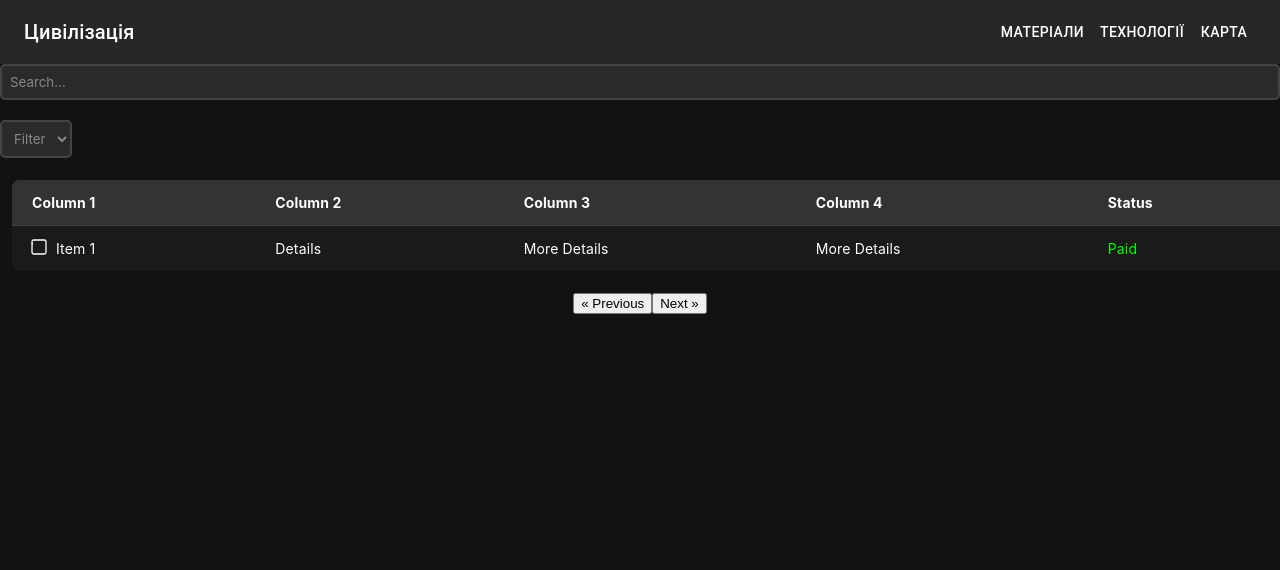
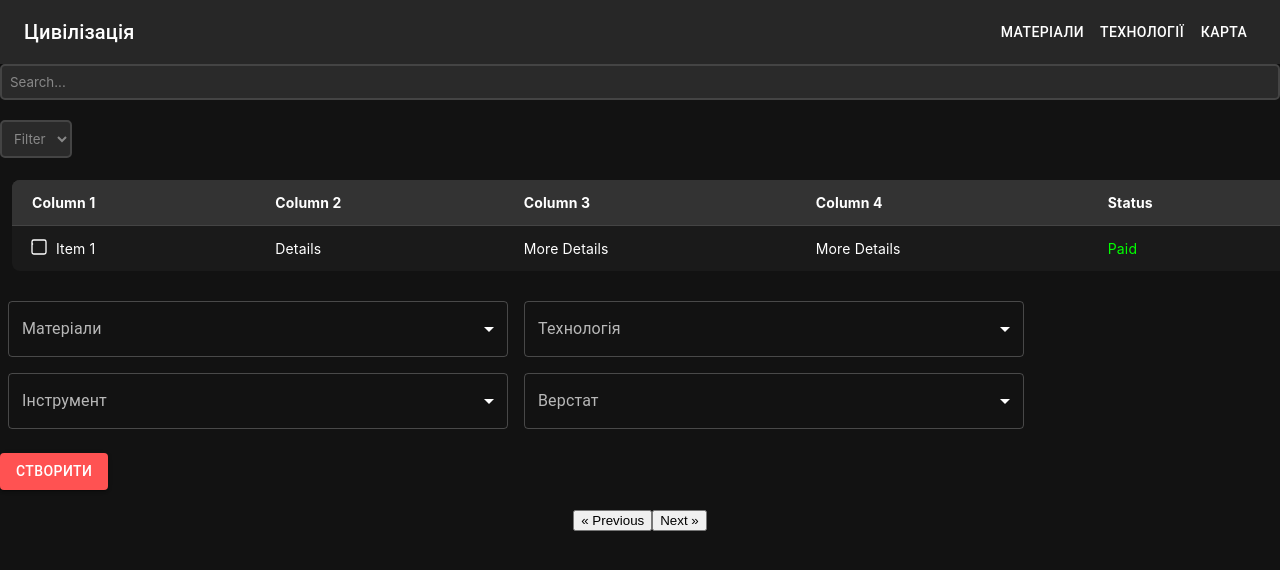
Before and after one commit to petro-mykhats2/civilization, a React (Create React App) app: page /technologies in a window 1280 px wide. Shown: the top 570 px of the page. Built offline with nearby package versions, Linux system fonts and the light colour scheme.

Commit message:
"Removed MultipleSelect component from MaterialsContainer, added it to Technologies, and made changes to type defaults and filtering logic in MaterialsContainer. Also updated combinations data in combinations.js."

```diff
--- a/src/components/MaterialsContainer.js
+++ b/src/components/MaterialsContainer.js
@@ -1,6 +1,5 @@
 import React, { useState } from "react"
 import { useSelector, useDispatch } from "react-redux"
-import MultipleSelect from "./MultipleSelect"
 
 const MaterialsContainer = () => {
   const [filter, setFilter] = useState("всі")
@@ -43,21 +42,21 @@ const MaterialsContainer = () => {
         filtered = technologies.map((tech) => ({
           id: tech.id,
           resourceName: tech.name,
-          type: tech.type || "технологія", // додавання захисту
+          type: tech.type || "технологія",
         }))
         break
       case "інструменти":
         filtered = tools.map((tool) => ({
           id: tool.id,
           resourceName: tool.name,
-          type: tool.type || "інструмент", // додавання захисту
+          type: tool.type || "інструмент",
         }))
         break
       case "верстати":
         filtered = workbenches.map((workbench) => ({
           id: workbench.id,
           resourceName: workbench.name,
-          type: workbench.type || "верстат", // додавання захисту
+          type: workbench.type || "верстат",
         }))
         break
       default:
@@ -66,22 +65,22 @@ const MaterialsContainer = () => {
           ...technologies.map((tech) => ({
             id: tech.id,
             resourceName: tech.name,
-            type: tech.type || "технологія", // додавання захисту
+            type: tech.type || "технологія",
           })),
           ...tools.map((tool) => ({
             id: tool.id,
             resourceName: tool.name,
-            type: tool.type || "інструмент", // додавання захисту
+            type: tool.type || "інструмент",
           })),
           ...workbenches.map((workbench) => ({
             id: workbench.id,
             resourceName: workbench.name,
-            type: workbench.type || "верстат", // додавання захисту
+            type: workbench.type || "верстат",
           })),
         ]
     }
 
-    // Фільтруємо за пошуковим запитом
+    console.log("Filtered items:", filtered) // Додано лог тут
     return filtered.filter((item) =>
       item.resourceName.toLowerCase().includes(searchQuery.toLowerCase())
     )
@@ -110,8 +109,6 @@ const MaterialsContainer = () => {
         </div>
       </div>
 
-      <MultipleSelect />
-
       <table>
         <thead>
           <tr className="thead">
@@ -124,7 +121,6 @@ const MaterialsContainer = () => {
         <tbody className="tbody">
           {filteredItems().length > 0 ? (
             filteredItems().map((item) => (
-              // Combine id and type to ensure unique keys
               <tr key={`${item.id}-${item.type}`}>
                 <td className="container">
                   <span className="item_title">{item.resourceName}</span>
--- a/src/components/Technologies.js
+++ b/src/components/Technologies.js
@@ -1,5 +1,6 @@
 import React, { useState } from "react"
 import "../styles/technologies.scss"
+import MultipleSelect from "./MultipleSelect"
 
 const Technologies = () => {
   const [checked, setChecked] = useState(false)
@@ -52,6 +53,7 @@ const Technologies = () => {
           </tr>
         </tbody>
       </table>
+      <MultipleSelect />
 
       <div className="pagination">
         <button onClick={() => console.log("Go to previous")}>
--- a/src/data/combinations.js
+++ b/src/data/combinations.js
@@ -67,7 +67,7 @@ const combinations = [
   // виготовлення молотка
   {
     materials: ["Камінь", "Дерево"],
-    technologies: ["Кування"],
+    technologies: ["Кручення"],
     result: "Молоток",
     type: "інструмент",
     createdByUser: false,
@@ -80,6 +80,15 @@ const combinations = [
     materials: ["Камінь", "Дерево"],
     technologies: ["Різання", "Кування"],
     result: "Сокира",
+    type: "інструмент",
+    createdByUser: false,
+    description:
+      "Сокира використовується для різання деревини, лісозаготівлі та обробки дерев.",
+  },
+  {
+    materials: ["Камінь"],
+    technologies: ["Різання"],
+    result: "Тест",
     type: "інструмент",
     createdByUser: false,
     description:
```
